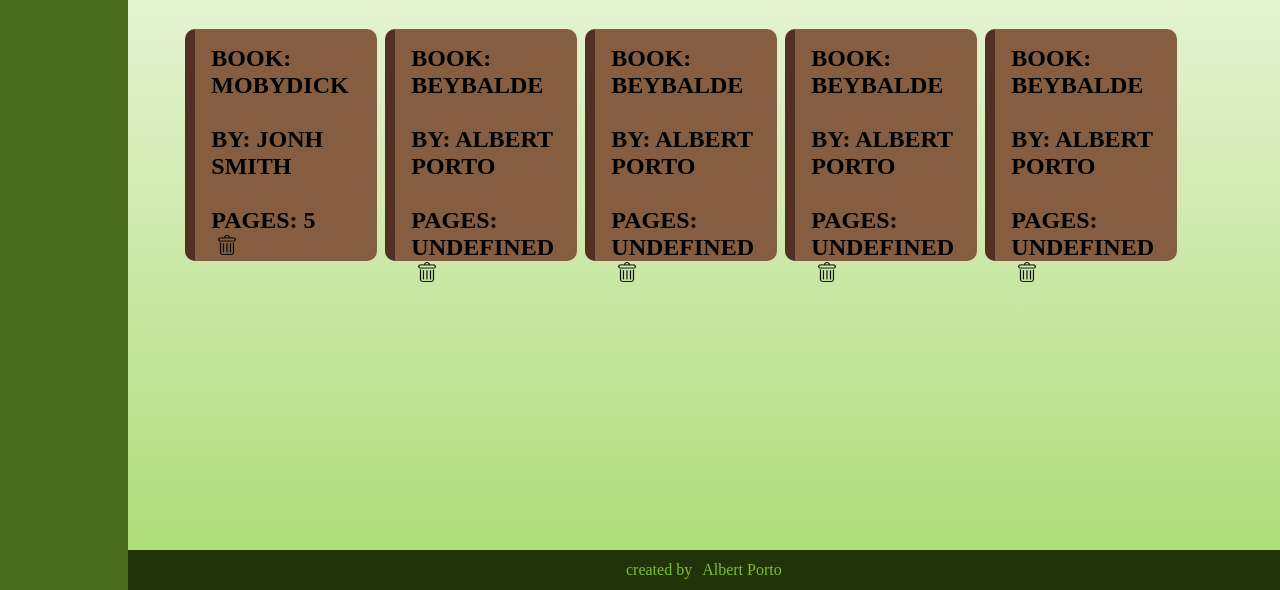
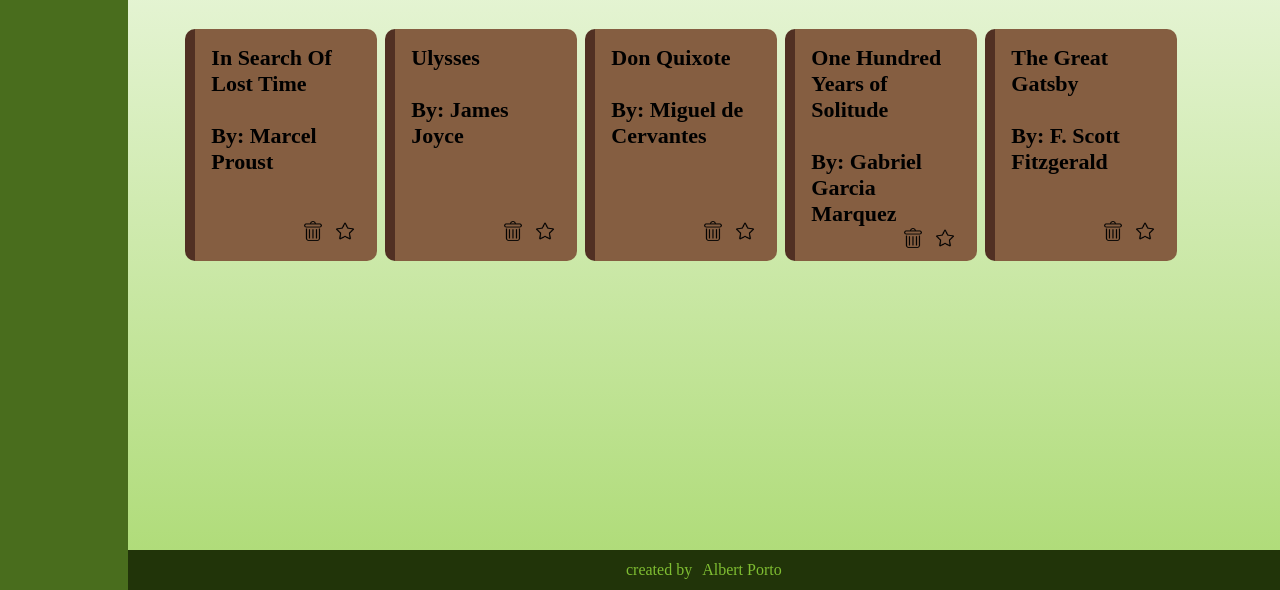
Before and after one commit to portoalbert/library, a plain HTML site: page index.html in a window 1280 px wide. Shown: the part 210-800 px from the top of the page. Drawn offline with Linux system fonts and the light colour scheme; a web font is replaced by a local one.

Commit message:
small changes

```diff
--- a/app.css
+++ b/app.css
@@ -106,25 +106,33 @@ body {
     border-radius: 10px;
     border-left: 10px rgba(36, 9, 9, 0.525) solid;
     transition: transform .2s;
-    font-size: 24px;
+    font-size: 22px;
     font-weight: 900;
     font-family: 'Square Peg';
-    text-transform: uppercase;
+    overflow: hidden;
+    display: flex;
+    flex-direction: column;
+    justify-content: space-between;
 }
 .books:hover {
     transform: scale(1.1);
 }
-.trash {
-    background: rgba(0, 0, 0, 0.0);
+.trash, .favorite {
+    background: rgba(191, 21, 21, 0);
     border: 0;
     cursor: pointer;
 }
-.trash:active {
+.trash:active, .favorite:active {
     background-color: rgba(36, 9, 9, .2);
     transform: translateY(4px);
 }
-.trash img{
+.trash img, .favorite img{
     height: 20px;
+    background: rgba(191, 21, 21, 0)
+}
+.icons {
+    display: flex;
+    justify-content: flex-end;
 }
 .footer {
     background-color: #213409;
--- a/app.js
+++ b/app.js
@@ -1,23 +1,24 @@
 let myLibrary = [{
-        title: "MOBYDICK",
-        author: "Jonh Smith",
+        title: "In Search Of Lost Time",
+        author: "Marcel Proust",
         pages: 5
     },
     {
-        title: "beybalde",
-        author: "Albert Porto"
+        title: "Ulysses",
+        author: "James Joyce",
+        pages: 0
     },
     {
-        title: "beybalde",
-        author: "Albert Porto"
+        title: "Don Quixote",
+        author: "Miguel de Cervantes"
     },
     {
-        title: "beybalde",
-        author: "Albert Porto"
+        title: "One Hundred Years of Solitude",
+        author: "Gabriel Garcia Marquez"
     },
     {
-        title: "beybalde",
-        author: "Albert Porto"
+        title: "The Great Gatsby",
+        author: "F. Scott Fitzgerald"
     },
 ];
 const middleDiv = document.getElementById('middleid');
@@ -41,12 +42,17 @@ function addBookToLibrary(title,author,pages) {
 function displayBooks (bookname){
     const fragment = document.createDocumentFragment();
     const div = document.createElement('div');
+    const divinside = document.createElement('div')
     const trashicon = document.createElement('button')
     div.classList.add("books");
+    divinside.classList.add("icons")
     div.setAttribute('id','book'+counter)
     counter ++;
-    div.innerHTML = "Book: " + bookname.title + "<br> " + "<br> " + "By: " + bookname.author +  "<br> " +  "<br> " + "Pages: " + bookname.pages;
-    div.innerHTML += "<br> " + "<button class='trash' onclick='deleteBook ();'><img src='img/trashicon.png'></button>"
+    div.innerHTML = bookname.title + "<br> " +"<br> " + "By: " + bookname.author;
+    divinside.innerHTML = "<button class='trash' onclick='deleteBook ();'><img src='img/trashicon.png'></button>"
+    divinside.innerHTML += "<button class='favorite' onclick='favoritemarker ();'><img src='img/favoriteiconthree.png'></button>"
+    div.appendChild(divinside);
+    console.log(div);
     fragment.appendChild(div);
     middleDiv.appendChild(fragment);
 }
@@ -74,6 +80,9 @@ function bookAdder (){
     popCloser();
     }
 }
+function favoritemarker () {
+    console.log(this);
+}
 function deleteBook() {
     //console.log(this.book.myLibrary);
 }
```
Also changed, not shown: img/favoriteicon.png (added), img/favoriteiconthree.png (added), img/favoriteicontwo.png (added).
